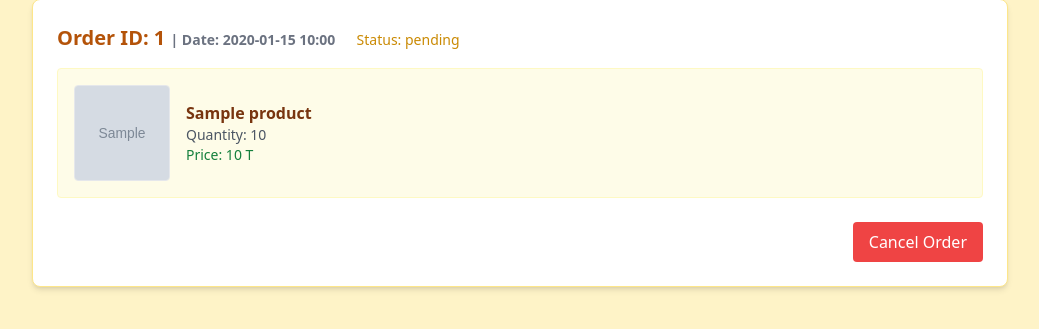
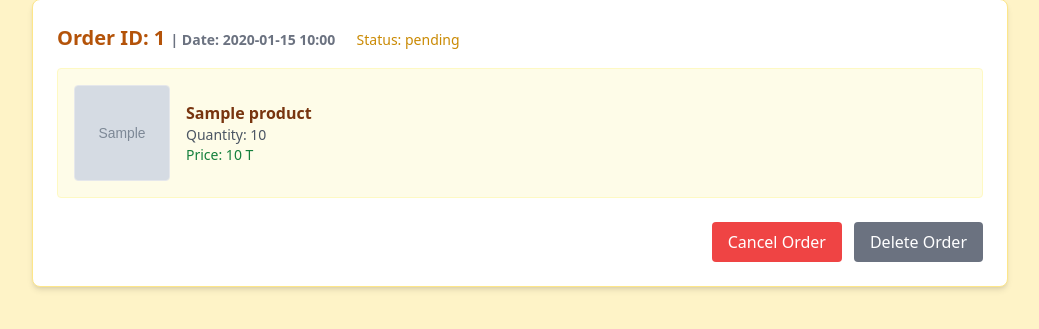
Before and after one commit to firooz-hosseini/CoffeeShop, a Django app: template templates/order/order_list.html in a window 1280 px wide. Shown: the part 109-438 px from the top of the page, without its empty margins (120-1159 px from the left). Run offline with Django 5.2, Linux system fonts and the light colour scheme; the template is opened without the code that fills it: values that come from a table or form of the project are taken from there, others are empty; a user stored in the database is signed in; tables that the repository leaves empty hold one stand-in row (values such as "Sample post"); grey boxes marked "Sample" are stand-in pictures; parts of the project's set-up code (start-up, migrations or seed data) failed here and were passed over; some libraries are stand-ins or nearby versions.

Commit message:
add view delete order

```diff
--- a/templates/order/order_list.html
+++ b/templates/order/order_list.html
@@ -61,7 +61,8 @@
                   {% endfor %}
                 </ul>
                 {% if user == order.user %}
-                  <div class="mt-6 text-right">
+                <div class="mt-6 text-right">
+                  <div class="flex justify-end gap-3">
                     <form method="post" action="{% url 'cancel_order' order.id %}">
                       {% csrf_token %}
                       <button type="submit"
@@ -69,7 +70,15 @@
                         Cancel Order
                       </button>
                     </form>
+                    <form method="post" action="{% url 'delete_order' order.id %}">
+                      {% csrf_token %}
+                      <button type="submit"
+                              class="bg-gray-500 text-white px-4 py-2 rounded hover:bg-gray-600">
+                        Delete Order
+                      </button>
+                    </form>
                   </div>
+                </div>
                 {% endif %}
               </div>
             {% endfor %}
```
Also changed, not shown: orders/views.py (+9 -0 lines).
